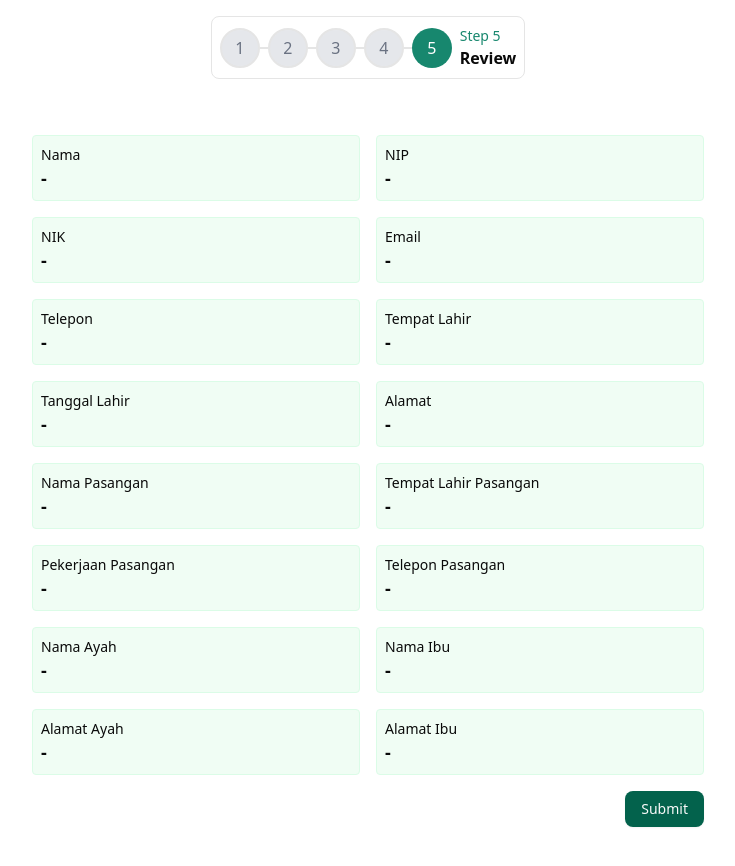
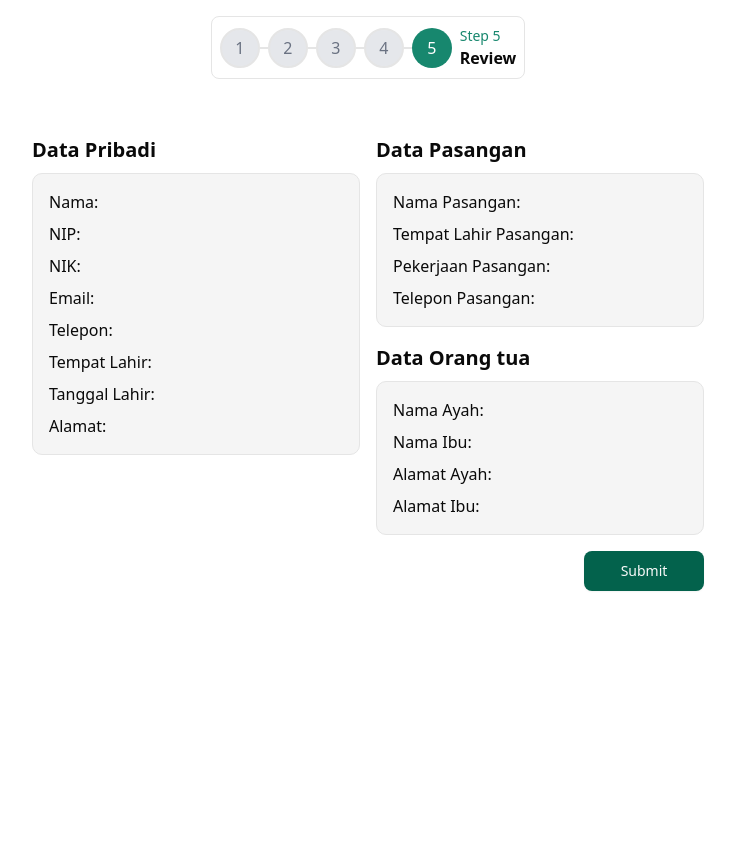
Before and after one commit to oofxy/Project-TA-Frontend-Web, a Next.js app: page /user/review in a window 1280 px wide. Shown: the whole page, without its empty margins (272-1007 px from the left). After the commit the page ends 800 px from the top, so only its background shows below. Built offline with nearby package versions, Linux system fonts and the light colour scheme.

Commit message:
fix:[JII] Adjust styles and layout for consistency across user forms

```diff
--- a/app/(root)/user/children-data/page.tsx
+++ b/app/(root)/user/children-data/page.tsx
@@ -107,11 +107,13 @@ export default function Children() {
   return (
     <div className="w-full p-5">
       <Dialog open={isDialogOpen} onOpenChange={setIsDialogOpen}>
-        <DialogTrigger asChild>
-          <Button variant="outline" onClick={openDialog}>
-            Tambah Data Anak
-          </Button>
-        </DialogTrigger>
+        <div className="flex justify-end w-full">
+          <DialogTrigger asChild>
+            <Button variant="outline" onClick={openDialog} className="h-10">
+              Tambah Data Anak
+            </Button>
+          </DialogTrigger>
+        </div>
         <DialogContent className="sm:max-w-[425px]">
           <DialogHeader>
             <DialogTitle>Tambah Data Anak</DialogTitle>
@@ -171,7 +173,7 @@ export default function Children() {
       </Dialog>
       {newFormData.children?.length ? (
         <div className="mt-4">
-          <h2 className="font-semibold mb-2">Data Anak:</h2>
+          <h2 className="font-semibold mb-2 text-[18px]">Data Anak:</h2>
           <ul className="space-y-2">
             {newFormData.children.map((child, index) => (
               <li
@@ -195,15 +197,13 @@ export default function Children() {
                   {child.tanggal_lahir_anak}
                 </div>
                 <div className="flex justify-end gap-1">
-                  <Button
-                    className="w-[40px] h-[40px] bg-red-800"
+                  <Trash2
+                    className="cursor-pointer hover:text-red-700"
                     onClick={() => {
                       removeChild(index),
                         toast.success("Data berhasil dihapus");
                     }}
-                  >
-                    <Trash2 />
-                  </Button>
+                  />
                 </div>
               </li>
             ))}
@@ -216,7 +216,7 @@ export default function Children() {
           onClick={() => {
             redirect(FormDataRoutes.REVIEW_DATA);
           }}
-          className="bg-[#03624C] hover:bg-[#03624C]/80 mt-4"
+          className="bg-[#03624C] hover:bg-[#03624C]/80 mt-4 h-10 w-30"
         >
           Next
         </Button>
--- a/app/(root)/user/layout.tsx
+++ b/app/(root)/user/layout.tsx
@@ -14,9 +14,7 @@ const layout = ({
       </nav>
       <FormContextProvider>
         <div className="flex justify-center w-screen">
-          <div className="rounded-md w-2xl my-10 mx-4">
-            {children}
-          </div>
+          <div className="rounded-md w-2xl my-10 mx-4">{children}</div>
         </div>
       </FormContextProvider>
     </div>
--- a/app/(root)/user/parents-data/page.tsx
+++ b/app/(root)/user/parents-data/page.tsx
@@ -122,7 +122,7 @@ export default function Parents() {
           <div className="flex justify-end">
             <Button
               type="submit"
-              className="bg-[#03624C] hover:bg-[#03624C]/80 mt-4"
+              className="bg-[#03624C] hover:bg-[#03624C]/80 mt-4 h-10 w-30"
             >
               Next
             </Button>
--- a/app/(root)/user/partner-data/page.tsx
+++ b/app/(root)/user/partner-data/page.tsx
@@ -121,7 +121,7 @@ export default function Partner() {
           <div className="flex justify-end">
             <Button
               type="submit"
-              className="bg-[#03624C] hover:bg-[#03624C]/80 mt-4"
+              className="bg-[#03624C] hover:bg-[#03624C]/80 mt-4 h-10 w-30"
             >
               Next
             </Button>
--- a/app/(root)/user/personal-data/page.tsx
+++ b/app/(root)/user/personal-data/page.tsx
@@ -147,7 +147,7 @@ export default function Personal() {
           <div className="flex justify-end">
             <Button
               type="submit"
-              className="bg-[#03624C] hover:bg-[#03624C]/80 mt-4"
+              className="bg-[#03624C] hover:bg-[#03624C]/80 mt-4 h-10 w-30"
             >
               Next
             </Button>
--- a/app/(root)/user/review/page.tsx
+++ b/app/(root)/user/review/page.tsx
@@ -12,7 +12,7 @@ export default function Review() {
   const { newFormData, resetData } = useFormContext();
   const router = useRouter();
 
-  const formFields = [
+  const personalFormFields = [
     { label: "Nama", value: newFormData.nama },
     { label: "NIP", value: newFormData.nip },
     { label: "NIK", value: newFormData.nik },
@@ -21,6 +21,9 @@ export default function Review() {
     { label: "Tempat Lahir", value: newFormData.tempat_lahir },
     { label: "Tanggal Lahir", value: newFormData.tanggal_lahir },
     { label: "Alamat", value: newFormData.alamat },
+  ];
+
+  const partnerFormFields = [
     { label: "Nama Pasangan", value: newFormData.nama_pasangan },
     {
       label: "Tempat Lahir Pasangan",
@@ -28,10 +31,20 @@ export default function Review() {
     },
     { label: "Pekerjaan Pasangan", value: newFormData.pekerjaan_pasangan },
     { label: "Telepon Pasangan", value: newFormData.telephone_pasangan },
+  ];
+
+  const parentFormFields = [
     { label: "Nama Ayah", value: newFormData.nama_ayah },
     { label: "Nama Ibu", value: newFormData.nama_ibu },
     { label: "Alamat Ayah", value: newFormData.alamat_ayah },
     { label: "Alamat Ibu", value: newFormData.alamat_ibu },
+  ];
+
+  const childrenFormFields = [
+    { label: "Nama Anak", value: newFormData.nama_anak },
+    { label: "NIK Anak", value: newFormData.nik_anak },
+    { label: "Tempat Lahir Anak", value: newFormData.tempat_lahir_anak },
+    { label: "Tanggal Lahir Anak", value: newFormData.tanggal_lahir_anak },
   ];
 
   const handleFormSubmit = async (formData: FormData) => {
@@ -55,26 +68,66 @@ export default function Review() {
       action={handleFormSubmit}
       className="flex flex-col md:items-end justify-center w-full"
     >
-      <div className="grid grid-cols-1 md:grid-cols-2 gap-4 w-2xl">
-        {formFields.map((field, index) => (
-          <div
-            key={index}
-            className="flex flex-col bg-green-50 border border-green-100 p-2 rounded"
-          >
-            <h1 className="text-[14px]">{field.label}</h1>
-            <p className="font-semibold text-[18px]">{field.value || "-"}</p>
+      <div className="columns-1 md:columns-2 gap-4 space-y-4 w-2xl">
+        <div className="flex flex-col gap-2 break-inside-avoid">
+          <h1 className="font-semibold text-[20px]">Data Pribadi</h1>
+          <div className="flex flex-col gap-2 border p-4 rounded-lg bg-accent">
+            {personalFormFields.map((field, index) => (
+              <div key={index} className="flex gap-2">
+                <label className="font-normal">{field.label}:</label>
+                <p className="font-semibold">{field.value}</p>
+              </div>
+            ))}
           </div>
-        ))}
-        {newFormData.children?.map((anak, index) => (
-          <div key={index}>
-            <div>Nama Anak: {anak.nama_anak}</div>
-            <div>NIK Anak: {anak.nik_anak}</div>
-            <div>Tempat Lahir Anak: {anak.tempat_lahir_anak}</div>
-            <div>Tanggal Lahir Anak: {anak.tanggal_lahir_anak}</div>
+        </div>
+        <div className="flex flex-col gap-2 break-inside-avoid">
+          <h1 className="font-semibold text-[20px]">Data Pasangan</h1>
+          <div className="flex flex-col gap-2 border p-4 rounded-lg bg-accent">
+            {partnerFormFields.map((field, index) => (
+              <div key={index} className="flex gap-2">
+                <label className="font-normal">{field.label}:</label>
+                <p className="font-semibold">{field.value}</p>
+              </div>
+            ))}
+          </div>
+        </div>
+        <div className="flex flex-col gap-2 break-inside-avoid">
+          <h1 className="font-semibold text-[20px]">Data Orang tua</h1>
+          <div className="flex flex-col gap-2 border p-4 rounded-lg bg-accent">
+            {parentFormFields.map((field, index) => (
+              <div key={index} className="flex gap-2">
+                <label className="font-normal">{field.label}:</label>
+                <p className="font-semibold">{field.value}</p>
+              </div>
+            ))}
+          </div>
+        </div>
+
+        {newFormData.children?.map((child, index) => (
+          <div key={index} className="flex flex-col gap-2 break-inside-avoid">
+            <h1 className="font-semibold text-[20px]">Data Anak {index + 1}</h1>
+            <div className="flex flex-col gap-2 border p-4 rounded-lg bg-accent mb-4">
+              <div className="flex gap-2">
+                <label className="font-normal">Nama Anak:</label>
+                <p className="font-semibold">{child.nama_anak}</p>
+              </div>
+              <div className="flex gap-2">
+                <label className="font-normal">NIK Anak:</label>
+                <p className="font-semibold">{child.nik_anak}</p>
+              </div>
+              <div className="flex gap-2">
+                <label className="font-normal">Tempat Lahir Anak:</label>
+                <p className="font-semibold">{child.tempat_lahir_anak}</p>
+              </div>
+              <div className="flex gap-2">
+                <label className="font-normal">Tanggal Lahir Anak:</label>
+                <p className="font-semibold">{child.tanggal_lahir_anak}</p>
+              </div>
+            </div>
           </div>
         ))}
       </div>
-      <Button className="bg-[#03624C] hover:bg-[#03624C]/80 mt-4">
+      <Button className="bg-[#03624C] hover:bg-[#03624C]/80 mt-4 h-10 w-30">
         Submit
       </Button>
     </form>
```
